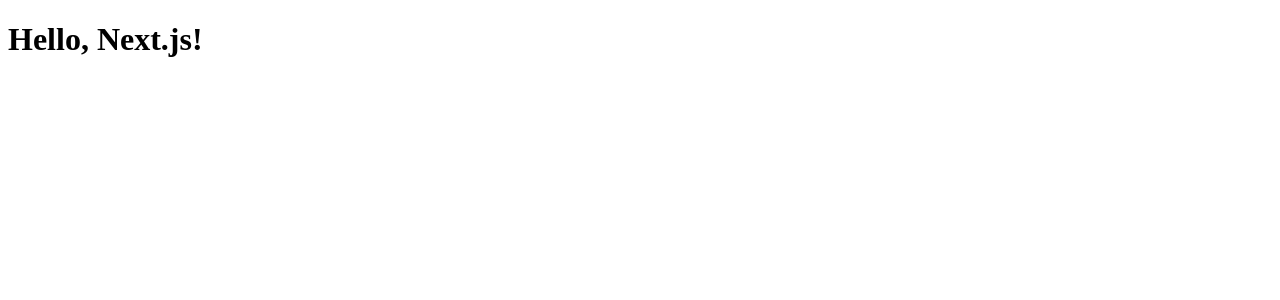
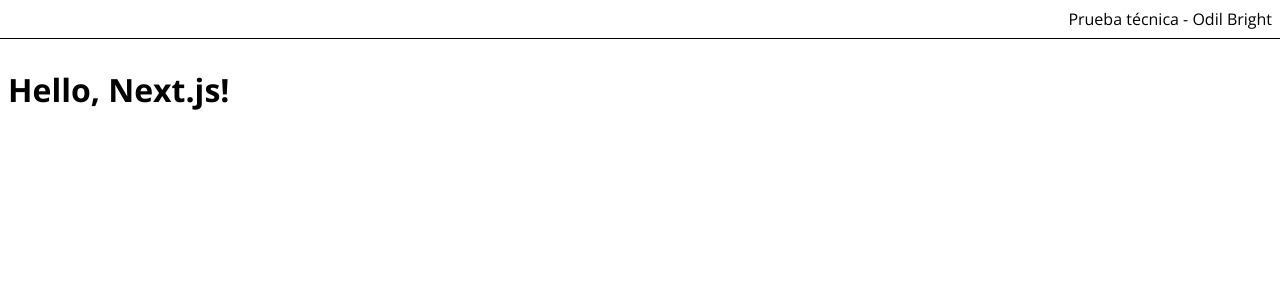
Before and after one commit to odil-bright/next-custom-range, a Next.js app: page / in a window 1280 px wide. Shown: the top 300 px of the page. Built offline with nearby package versions, Linux system fonts and the light colour scheme.

Commit message:
feat: add layout

```diff
--- a/app/layout.tsx
+++ b/app/layout.tsx
@@ -1,3 +1,5 @@
+import "@/assets/App.scss";
+
 export default function RootLayout({
   children,
 }: {
@@ -5,7 +7,12 @@
 }) {
   return (
     <html lang="en">
-      <body>{children}</body>
+      <body>
+        <header className="header">
+          <p>Prueba técnica - Odil Bright</p>
+        </header>
+        <main>{children}</main>
+      </body>
     </html>
   );
 }
```
